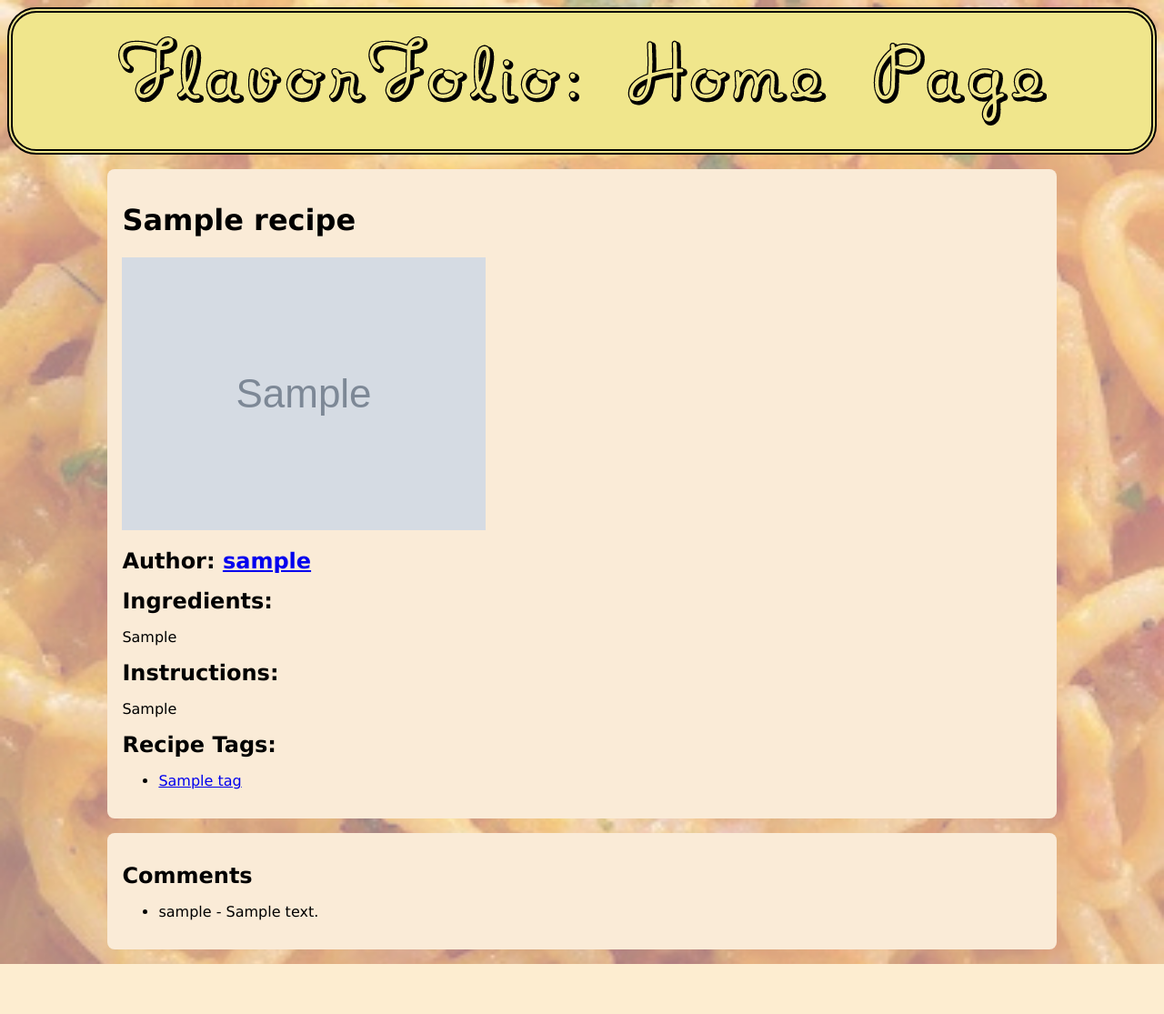
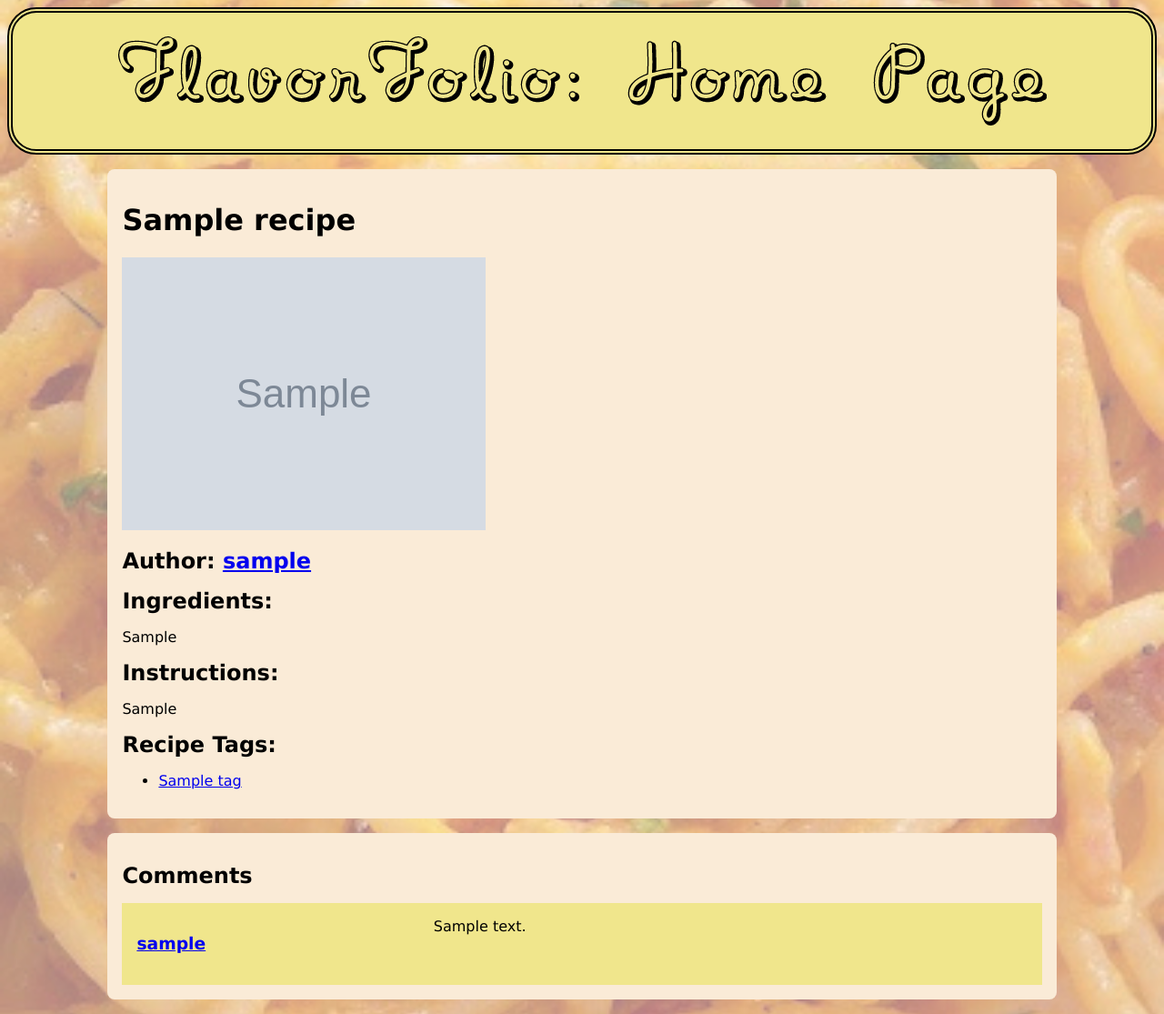
Before and after one commit to MySTerY1747/FlavorFolio, a Django app: page /recipe/1/ in a window 1280 px wide. Shown: the whole page at 91% size. Before the commit the page ends 1060 px from the top, so only its background shows below. Run offline with Django 5.2, Linux system fonts and the light colour scheme; tables that the repository leaves empty hold one stand-in row (values such as "Sample post"); grey boxes marked "Sample" are stand-in pictures.

Commit message:
added comment styles

```diff
--- a/flavorfolio/recipes/views.py
+++ b/flavorfolio/recipes/views.py
@@ -35,17 +35,19 @@ def register(request):
 
 
 def recipe(request, recipe_id):
-    #try:
+    try:
         recipe_tags = Tag.objects.filter(recipes=recipe_id)
         current_recipe = Recipe.objects.get(id=recipe_id)
         current_recipe_comments = Comment.objects.filter(recipe=current_recipe)
         return render(
             request,
             "recipes/recipe.html",
-            context={"recipe": current_recipe, "comments": current_recipe_comments, "tags": recipe_tags,},
+            context={"recipe": current_recipe,
+                     "comments": current_recipe_comments,
+                     "tags": recipe_tags,},
         )
-    #except Exception as e:
-        #return HttpResponse("404. Recipe not found.")
+    except Exception as e:
+        return HttpResponse("404. Recipe not found.")
 
 
 def profile(request, user_id):
--- a/flavorfolio/static/stylesheets/recipe_styles.css
+++ b/flavorfolio/static/stylesheets/recipe_styles.css
@@ -19,3 +19,17 @@
 .recipe-page-image{
     max-height: 30em;
 }
+
+.comment-box{
+    display:flex;
+    padding: 1em;
+    background-color: khaki;
+}
+
+.profile-section{
+    flex:0.5;
+}
+
+.comment-section{
+    flex:1
+}
--- a/flavorfolio/templates/recipes/recipe.html
+++ b/flavorfolio/templates/recipes/recipe.html
@@ -27,6 +27,7 @@ FlavourFolio - {{ recipe.title }}
 <h1 class="recipe-subtitles">Recipe Tags:</h1>
 <ul>
   {% for tag in tags %}
+
     <li><a href="{% url 'recipes:tag' tag.name %}">{{ tag.name }}</a></li>
   {% endfor %}
 </ul>
@@ -36,11 +37,18 @@ FlavourFolio - {{ recipe.title }}
 <div class="recipe-box">
 <h1 class="recipe-subtitles">Comments</h1>
 {% if recipe.comments.all %}
-<ul>
+
     {% for comment in recipe.comments.all %}
-      <li>{{ comment.user.username }} - {{ comment.content }}</li>
+    <div class="comment-box">
+    <div class="profile-section">
+      <h3> <a href="/profile/{{ comment.user.id }}">{{ comment.user.username }}</a></h3>
+    </div>
+    <div class="comment-section">
+      {{ comment.content }}
+    </div>
+    </div>
     {% endfor %}
-</ul>
+
 
 {% else %}
     <p>There aren't any comments yet.</p>
```
